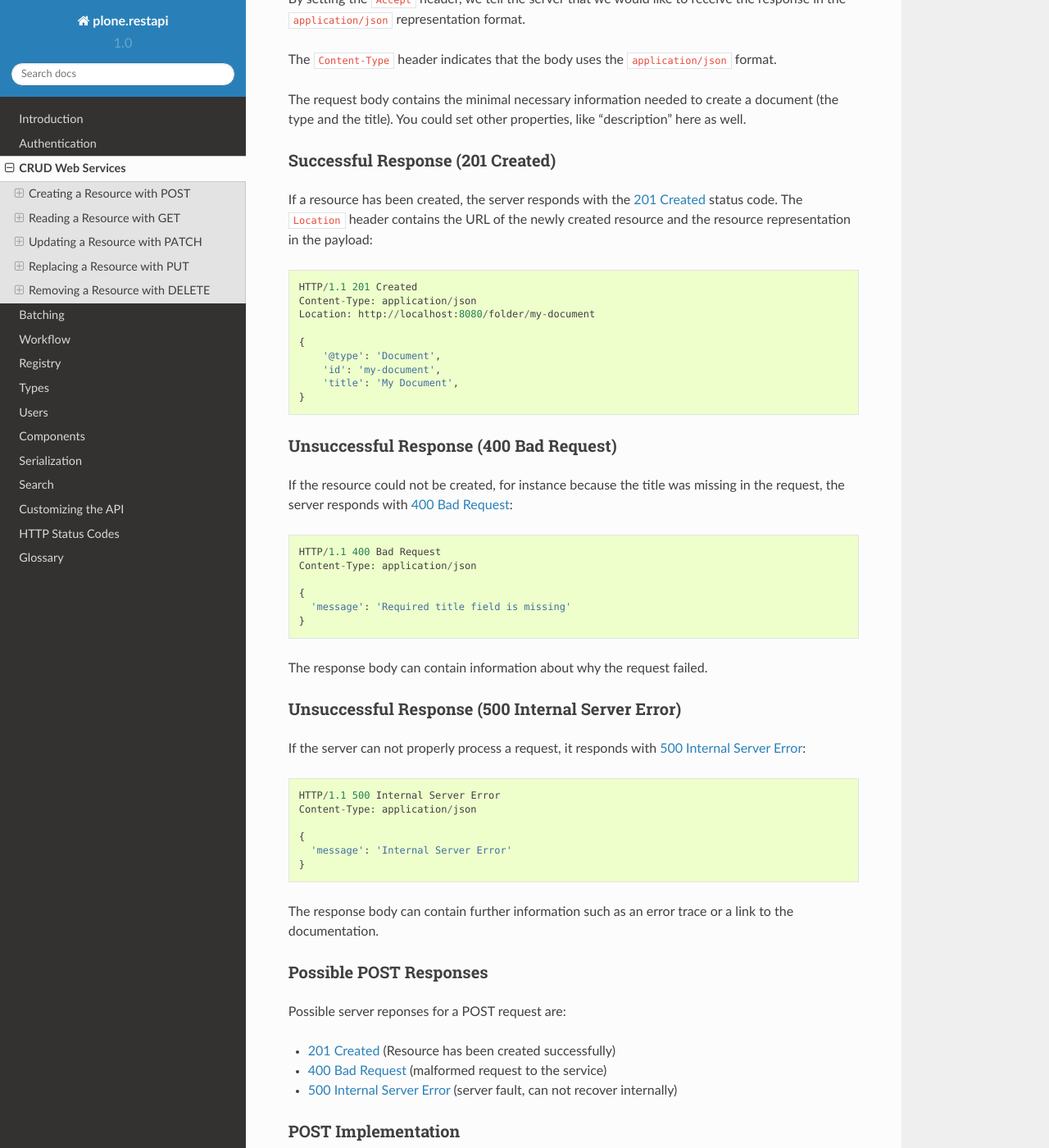
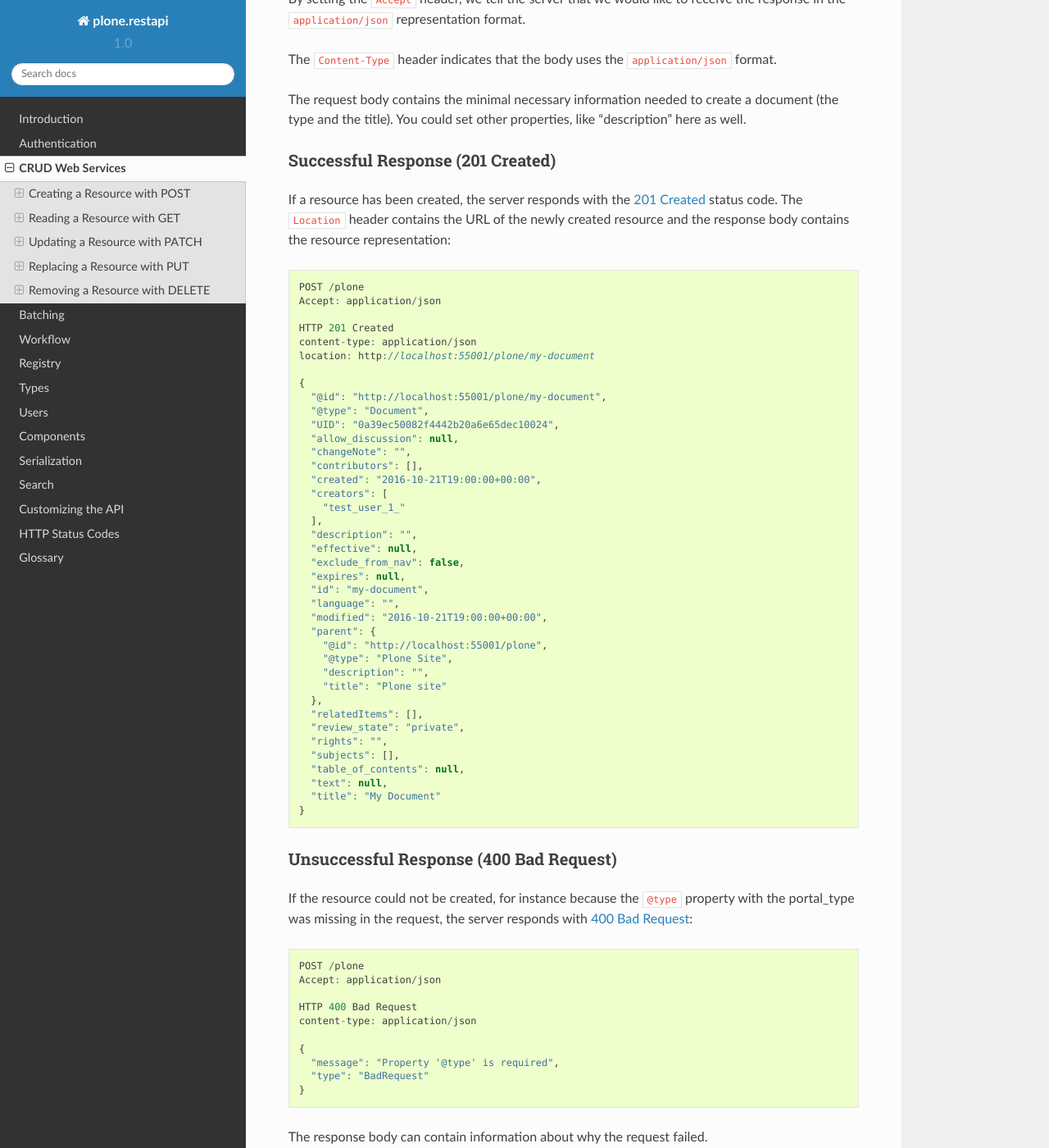
Before and after one commit to plone/plone.restapi, a Sphinx documentation site: the page built from docs/source/crud.rst, in a window 1280 px wide and 1400 px high, scrolled down 735 px. Shown: the whole window at 82% size. Built offline with Sphinx 7.4.7 and the Read the Docs theme 2.0.0, drawn with Linux system fonts in a browser that asks for light colours; some of the changed text lies outside the part shown.

Commit message:
WIP: Autogenerate CRUD example responses via test_documentation.py

```diff
--- /dev/null
+++ b/docs/source/_json/crud_delete_204.json
@@ -0,0 +1,4 @@
+DELETE /plone/my-document
+Accept: application/json
+
+HTTP 204 No Content
--- /dev/null
+++ b/docs/source/_json/crud_get_200.json
@@ -0,0 +1,38 @@
+GET /plone/my-document
+Accept: application/json
+
+HTTP 200 OK
+content-type: application/json
+
+{
+  "@id": "http://localhost:55001/plone/my-document",
+  "@type": "Document",
+  "UID": "a82a7c808aab499cb6c30c1383e21ac2",
+  "allow_discussion": null,
+  "changeNote": "",
+  "contributors": [],
+  "created": "2016-10-21T19:00:00+00:00",
+  "creators": [
+    "test_user_1_"
+  ],
+  "description": "",
+  "effective": null,
+  "exclude_from_nav": false,
+  "expires": null,
+  "id": "my-document",
+  "language": "",
+  "modified": "2016-10-21T19:00:00+00:00",
+  "parent": {
+    "@id": "http://localhost:55001/plone",
+    "@type": "Plone Site",
+    "description": "",
+    "title": "Plone site"
+  },
+  "relatedItems": [],
+  "review_state": "private",
+  "rights": "",
+  "subjects": [],
+  "table_of_contents": null,
+  "text": null,
+  "title": "My Document"
+}
--- /dev/null
+++ b/docs/source/_json/crud_get_404.json
@@ -0,0 +1,10 @@
+GET /plone/doesnt-exist
+Accept: application/json
+
+HTTP 404 Not Found
+content-type: application/json
+
+{
+  "message": "Resource not found: http://localhost:55001/plone/doesnt-exist",
+  "type": "NotFound"
+}
--- /dev/null
+++ b/docs/source/_json/crud_patch_204.json
@@ -0,0 +1,4 @@
+PATCH /plone/my-document
+Accept: application/json
+
+HTTP 204 No Content
--- /dev/null
+++ b/docs/source/_json/crud_post_201.json
@@ -0,0 +1,39 @@
+POST /plone
+Accept: application/json
+
+HTTP 201 Created
+content-type: application/json
+location: http://localhost:55001/plone/my-document
+
+{
+  "@id": "http://localhost:55001/plone/my-document",
+  "@type": "Document",
+  "UID": "0a39ec50082f4442b20a6e65dec10024",
+  "allow_discussion": null,
+  "changeNote": "",
+  "contributors": [],
+  "created": "2016-10-21T19:00:00+00:00",
+  "creators": [
+    "test_user_1_"
+  ],
+  "description": "",
+  "effective": null,
+  "exclude_from_nav": false,
+  "expires": null,
+  "id": "my-document",
+  "language": "",
+  "modified": "2016-10-21T19:00:00+00:00",
+  "parent": {
+    "@id": "http://localhost:55001/plone",
+    "@type": "Plone Site",
+    "description": "",
+    "title": "Plone site"
+  },
+  "relatedItems": [],
+  "review_state": "private",
+  "rights": "",
+  "subjects": [],
+  "table_of_contents": null,
+  "text": null,
+  "title": "My Document"
+}
--- /dev/null
+++ b/docs/source/_json/crud_post_400.json
@@ -0,0 +1,10 @@
+POST /plone
+Accept: application/json
+
+HTTP 400 Bad Request
+content-type: application/json
+
+{
+  "message": "Property '@type' is required",
+  "type": "BadRequest"
+}
--- a/docs/source/crud.rst
+++ b/docs/source/crud.rst
@@ -28,7 +28,7 @@ If we want to create a new document within an existing folder, we send a POST re
 
   .. code-block:: http-request
 
-    POST /folder HTTP/1.1
+    POST /plone HTTP/1.1
     Host: localhost:8080
     Accept: application/json
     Content-Type: application/json
@@ -40,15 +40,15 @@ If we want to create a new document within an existing folder, we send a POST re
 
   .. code-block:: curl
 
-    curl -i -H "Accept: application/json" -H "Content-type: application/json" --data-raw '{"@type":"Document", "title": "My Document"}' --user admin:admin -X POST http://localhost:8080/Plone/folder
+    curl -i -H "Accept: application/json" -H "Content-type: application/json" --data-raw '{"@type":"Document", "title": "My Document"}' --user admin:admin -X POST http://localhost:8080/plone
 
   .. code-block:: httpie
 
-    http -a admin:admin POST http://localhost:8080/Plone/folder \\@type=Document title=My Document Accept:application/json
+    http -a admin:admin POST http://localhost:8080/plone \\@type=Document title=My Document Accept:application/json
 
   .. code-block:: python-requests
 
-    requests.post('http://localhost:8080/Plone/folder', auth=('admin', 'admin'), headers={'Accept': 'application/json'}, params={'@type': 'Document'})
+    requests.post('http://localhost:8080/plone', auth=('admin', 'admin'), headers={'Accept': 'application/json'}, params={'@type': 'Document', 'title': 'My Document'})
 
 By setting the ``Accept`` header, we tell the server that we would like to receive the response in the ``application/json`` representation format.
 
@@ -62,29 +62,19 @@ Successful Response (201 Created)
 ^^^^^^^^^^^^^^^^^^^^^^^^^^^^^^^^^
 
 If a resource has been created, the server responds with the :term:`201 Created` status code.
-The ``Location`` header contains the URL of the newly created resource and the resource representation in the payload::
+The ``Location`` header contains the URL of the newly created resource and the response body contains the resource representation:
 
-  HTTP/1.1 201 Created
-  Content-Type: application/json
-  Location: http://localhost:8080/folder/my-document
+.. literalinclude:: _json/crud_post_201.json
+   :language: js
 
-  {
-      '@type': 'Document',
-      'id': 'my-document',
-      'title': 'My Document',
-  }
 
 Unsuccessful Response (400 Bad Request)
 ^^^^^^^^^^^^^^^^^^^^^^^^^^^^^^^^^^^^^^^
 
-If the resource could not be created, for instance because the title was missing in the request, the server responds with :term:`400 Bad Request`::
+If the resource could not be created, for instance because the ``@type`` property with the portal_type was missing in the request, the server responds with :term:`400 Bad Request`:
 
-  HTTP/1.1 400 Bad Request
-  Content-Type: application/json
-
-  {
-    'message': 'Required title field is missing'
-  }
+.. literalinclude:: _json/crud_post_400.json
+   :language: js
 
 The response body can contain information about why the request failed.
 
@@ -92,7 +82,9 @@ The response body can contain information about why the request failed.
 Unsuccessful Response (500 Internal Server Error)
 ^^^^^^^^^^^^^^^^^^^^^^^^^^^^^^^^^^^^^^^^^^^^^^^^^
 
-If the server can not properly process a request, it responds with :term:`500 Internal Server Error`::
+If the server can not properly process a request, it responds with :term:`500 Internal Server Error`:
+
+.. code-block:: js
 
   HTTP/1.1 500 Internal Server Error
   Content-Type: application/json
@@ -145,21 +137,21 @@ After a successful POST, we can access the resource by sending a GET request to
 
   .. code-block:: http-request
 
-    GET /folder/my-document HTTP/1.1
+    GET /plone/my-document HTTP/1.1
     Host: localhost:8080
     Accept: application/json
 
   .. code-block:: curl
 
-    curl -i -H "Accept: application/json" --user admin:admin -X GET http://localhost:8080/Plone/folder/my-document
+    curl -i -H "Accept: application/json" --user admin:admin -X GET http://localhost:8080/plone/my-document
 
   .. code-block:: httpie
 
-    http -a admin:admin GET http://localhost:8080/Plone/folder/my-document Accept:application/json
+    http -a admin:admin GET http://localhost:8080/plone/my-document Accept:application/json
 
   .. code-block:: python-requests
 
-      requests.get('http://localhost:8080/Plone/folder/my-document', auth=('admin', 'admin'), headers={'Accept': 'application/json'})
+      requests.get('http://localhost:8080/plone/my-document', auth=('admin', 'admin'), headers={'Accept': 'application/json'})
 
 
 Successful Response (200 OK)
@@ -179,14 +171,10 @@ If a resource has been retrieved successfully, the server responds with :term:`2
 Unsuccessful response (404 Not Found)
 ^^^^^^^^^^^^^^^^^^^^^^^^^^^^^^^^^^^^^
 
-If a resource could not be found, the server will respond with :term:`404 Not Found`::
+If a resource could not be found, the server will respond with :term:`404 Not Found`:
 
-  HTTP/1.1 404 Not Found
-  Content-Type: application/json
-
-  {
-    'error': 'NotFound'
-  }
+.. literalinclude:: _json/crud_get_404.json
+   :language: js
 
 
 GET Implementation
@@ -231,7 +219,7 @@ PATCH allows to provide just a subset of the resource (the values you actually w
 
   .. code-block:: http-request
 
-    PATCH /folder/my-document HTTP/1.1
+    PATCH /plone/my-document HTTP/1.1
     Host: localhost:8080/Plone
     Content-Type: application/json
 
@@ -242,24 +230,24 @@ PATCH allows to provide just a subset of the resource (the values you actually w
 
   .. code-block:: curl
 
-    curl -i -H "Accept: application/json" -H "Content-type: application/json" --data-raw '{title": "My Document"}' --user admin:admin -X PATCH http://localhost:8080/Plone/folder/my-document
+    curl -i -H "Accept: application/json" -H "Content-type: application/json" --data-raw '{title": "My Document"}' --user admin:admin -X PATCH http://localhost:8080/plone/my-document
 
   .. code-block:: httpie
 
-    http -a admin:admin PATCH http://localhost:8080/Plone/folder/my-document title="My New Document Title" Accept:application/json
+    http -a admin:admin PATCH http://localhost:8080/plone/my-document title="My New Document Title" Accept:application/json
 
   .. code-block:: python-requests
 
-    requests.patch('http://localhost:8080/Plone/folder/my-document', auth=('admin', 'admin'), headers={'Accept': 'application/json'}, data={'title': 'My New Document Title'})
+    requests.patch('http://localhost:8080/plone/my-document', auth=('admin', 'admin'), headers={'Accept': 'application/json'}, data={'title': 'My New Document Title'})
 
 
 Successful Response (204 No Content)
 ^^^^^^^^^^^^^^^^^^^^^^^^^^^^^^^^^^^^
 
-A successful response to a PATCH request will be indicated by a :term:`204 No Content` response::
+A successful response to a PATCH request will be indicated by a :term:`204 No Content` response:
 
-  HTTP/1.1  204 No Content
-
+.. literalinclude:: _json/crud_patch_204.json
+   :language: js
 
 
 See for full specs the `RFC 5789: PATCH Method for HTTP <http://tools.ietf.org/html/rfc5789>`_
@@ -280,7 +268,7 @@ To replace an existing resource we send a PUT request to the server:
 
   .. code-block:: http-request
 
-    PUT /folder/my-document HTTP/1.1
+    PUT /plone/my-document HTTP/1.1
     Host: localhost:8080
     Content-Type: application/json
 
@@ -291,15 +279,15 @@ To replace an existing resource we send a PUT request to the server:
 
   .. code-block:: curl
 
-    curl -i -H "Accept: application/json" -X PUT http://localhost:8080/Plone/folder
+    curl -i -H "Accept: application/json" -X PUT http://localhost:8080/plone/my-document
 
   .. code-block:: httpie
 
-    http -a admin:admin PUT http://localhost:8080/Plone/folder title="My New Document Title" Accept:application/json
+    http -a admin:admin PUT http://localhost:8080/plone/my-document title="My New Document Title" Accept:application/json
 
   .. code-block:: python-requests
 
-    requests.put('http://localhost:8080/Plone/folder/my-document', auth=('admin', 'admin'), headers={'Accept': 'application/json'}, data={'title': 'My New Document Title', ...})
+    requests.put('http://localhost:8080/plone/my-document', auth=('admin', 'admin'), headers={'Accept': 'application/json'}, data={'title': 'My New Document Title', ...})
 
 In accordance with the HTTP specification, a successful PUT will not create a new resource or produce a new URL.
 
@@ -385,24 +373,25 @@ We can delete an existing resource by sending a DELETE request:
 
   .. code-block:: http-request
 
-    DELETE /folder/my-document HTTP/1.1
+    DELETE /plone/my-document HTTP/1.1
     Host: localhost:8080
 
   .. code-block:: curl
 
-      curl -i -H "Accept: application/json" -X DELETE --user admin:admin http://localhost:8080/Plone/folder/my-document
+      curl -i -H "Accept: application/json" -X DELETE --user admin:admin http://localhost:8080/plone/my-document
 
   .. code-block:: httpie
 
-      http -a admin:admin DELETE http://localhost:8080/Plone/folder/my-document Accept:application/json
+      http -a admin:admin DELETE http://localhost:8080/plone/my-document Accept:application/json
 
   .. code-block:: python-requests
 
-    requests.delete('http://localhost:8080/Plone/folder', auth=('admin', 'admin'), headers={'Accept': 'application/json'})
+    requests.delete('http://localhost:8080/plone/my-document', auth=('admin', 'admin'), headers={'Accept': 'application/json'})
 
-A successful response will be indicated by a :term:`204 No Content` response::
+A successful response will be indicated by a :term:`204 No Content` response:
 
-  HTTP/1.1  204 No Content
+.. literalinclude:: _json/crud_delete_204.json
+   :language: js
 
 
 DELETE Implementation
```
Also changed, not shown: other parts of docs/source/crud.rst (+1 -1 lines), 1 other file.
